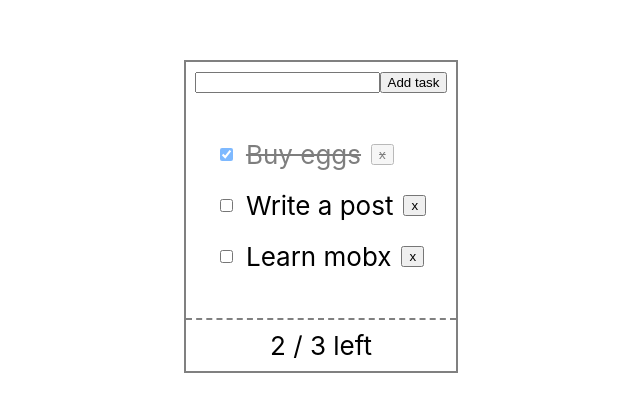
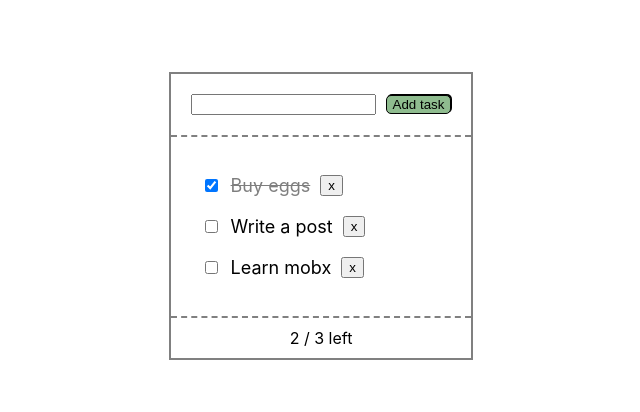
Before and after one commit to viktoriabakun/mobx-practice, a React (Create React App) app: page /todo in a window 1280 px wide. Shown: the part 184-596 px from the top of the page, without its empty margins (319-959 px from the left). Built offline with nearby package versions, Linux system fonts and the light colour scheme.

Commit message:
feat: add styles to buttons

```diff
--- a/src/app.css
+++ b/src/app.css
@@ -5,5 +5,5 @@
     flex-direction: column;
     align-items: center;
     justify-content: center;
-  font-size: calc(10px + 2vmin);
+    font-size: calc(10px + 1vmin);
 }
--- a/src/components/controllers/index.tsx
+++ b/src/components/controllers/index.tsx
@@ -3,13 +3,14 @@ import type { ChangeEvent, FC } from 'react';
 import React, { useCallback, useContext, useState } from 'react';
 import type { ITask } from '../../interfaces/todolist';
 import TodoStore from '../../stores/todo';
+import './styles.css';
 
 const initTask: ITask = { id: '', text: '', completed: false };
 
 const Controllers: FC = () => {
+  const { addTask } = useContext(TodoStore);
+
   const [newTask, setNewTask] = useState(initTask);
-
-  const { addTask } = useContext(TodoStore);
 
   const onAddTask = useCallback(() => {
     addTask({ ...newTask, id: nanoid() });
@@ -30,7 +31,7 @@ const Controllers: FC = () => {
   return (
     <div className="controllers">
       <input value={newTask.text} onChange={onChange} onKeyPress={onKeyPress} type="text" />
-      <button type="button" onClick={onAddTask}>
+      <button className="addBtn" type="button" onClick={onAddTask}>
         Add task
       </button>
     </div>
--- a/src/components/controllers/styles.css
+++ b/src/components/controllers/styles.css
@@ -3,4 +3,18 @@
     justify-content: space-between;
     align-items: center;
     gap: 10px;
+    border-bottom: 2px dashed gray;
+    padding: 20px;
 }
+
+.addBtn {
+    background-color: darkseagreen;
+    border: 1px solid black;
+    border-radius: 5px;
+    box-shadow: 1px -1px 0 0;
+    transition: 0.2s;
+}
+
+.addBtn:active {
+    box-shadow: 1px 0 0 0;
+}
--- a/src/components/tasks-list/index.tsx
+++ b/src/components/tasks-list/index.tsx
@@ -9,10 +9,10 @@ const TasksList: FC = () => {
   return (
     <ul className="list">
       {tasks?.map(({ id, text, completed }, index) => (
-        <li key={id} role="presentation" className={`task ${completed ? 'completed' : ''}`}>
+        <li key={id} role="presentation" className={`task`}>
           <input checked={completed} onChange={() => toggleTask(index)} type="checkbox" />
-          <div>{text}</div>
-          <button type="button" onClick={() => deleteTask(id)}>
+          <div className={`taskText ${completed ? 'completed' : ''}`}>{text}</div>
+          <button className="deleteBtn" type="button" onClick={() => deleteTask(id)}>
             x
           </button>
         </li>
--- a/src/components/tasks-list/styles.css
+++ b/src/components/tasks-list/styles.css
@@ -7,15 +7,22 @@
 }
 
 .task {
-    text-decoration: none;
     margin: 10px;
-    opacity: 1;
     display: flex;
     gap: 10px;
     align-items: center;
+}
+
+.taskText {
+    opacity: 1;
+    text-decoration: none;
 }
 
 .completed {
     text-decoration: line-through;
     opacity: 0.5;
 }
+
+.deleteBtn {
+    cursor: pointer;
+}
--- a/src/pages/todolist/styles.css
+++ b/src/pages/todolist/styles.css
@@ -3,6 +3,7 @@
 }
 
 .remaining {
+    font-size: 16px;
     border-top: 2px dashed gray;
     padding: 10px 20px;
     margin: 0;
```
Lines whose indentation alone changed are shown as unchanged.
